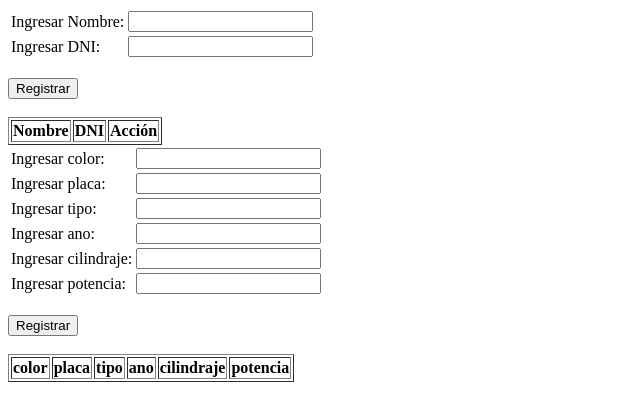
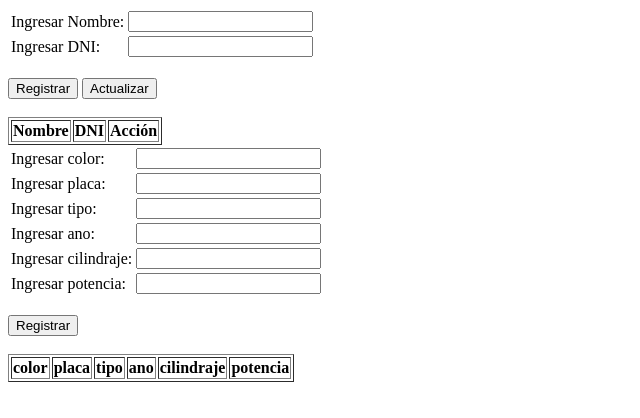
Before and after one commit to santiagoaisa/VentaVehiculo, a plain HTML site: page index.html in a window 1280 px wide. Shown: the whole page, without its empty margins (0-640 px from the left). Drawn offline with Linux system fonts and the light colour scheme.

Commit message:
Update index.html

```diff
--- a/index.html
+++ b/index.html
@@ -23,7 +23,8 @@
   		</tr>
   	</table>
   	<br>
-  	<input type="reset" onclick="registrarCliente()" value="Registrar">
+	  <input type="reset" onclick="registrarCliente()" value="Registrar">
+	  <input type="button" onclick="actualizarCliente()" value="Actualizar">
   </form>
 <br>
    	<table border=1 id="tablaCliente" >
```
